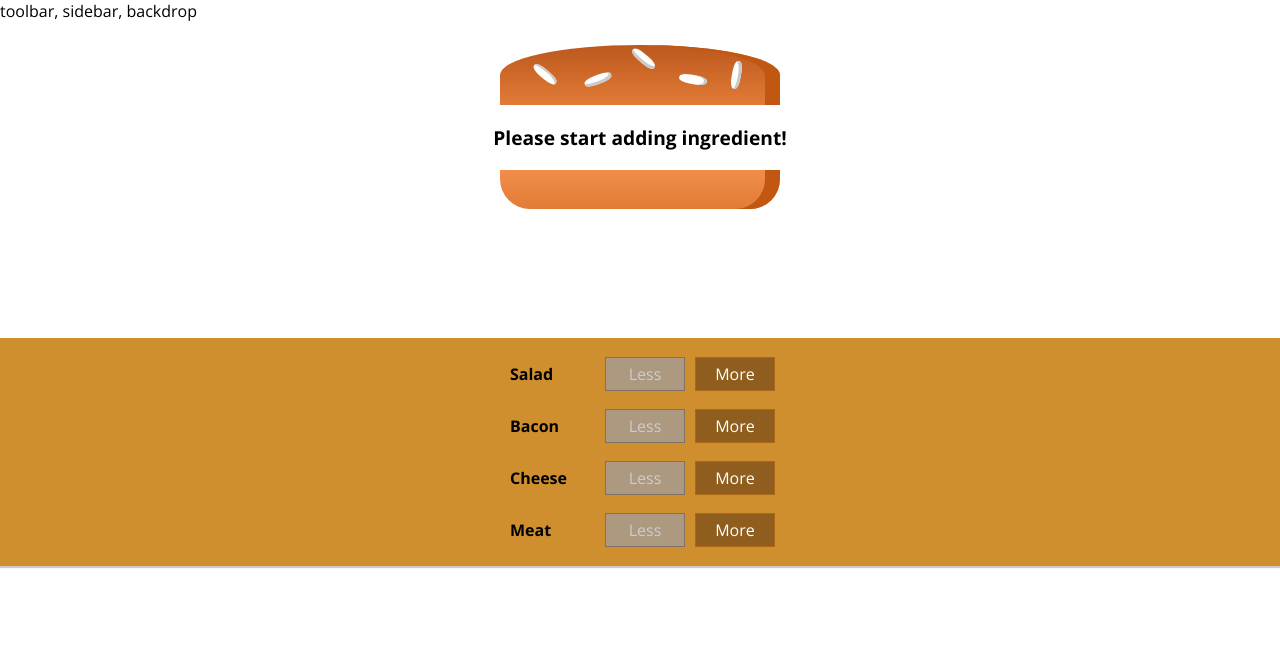
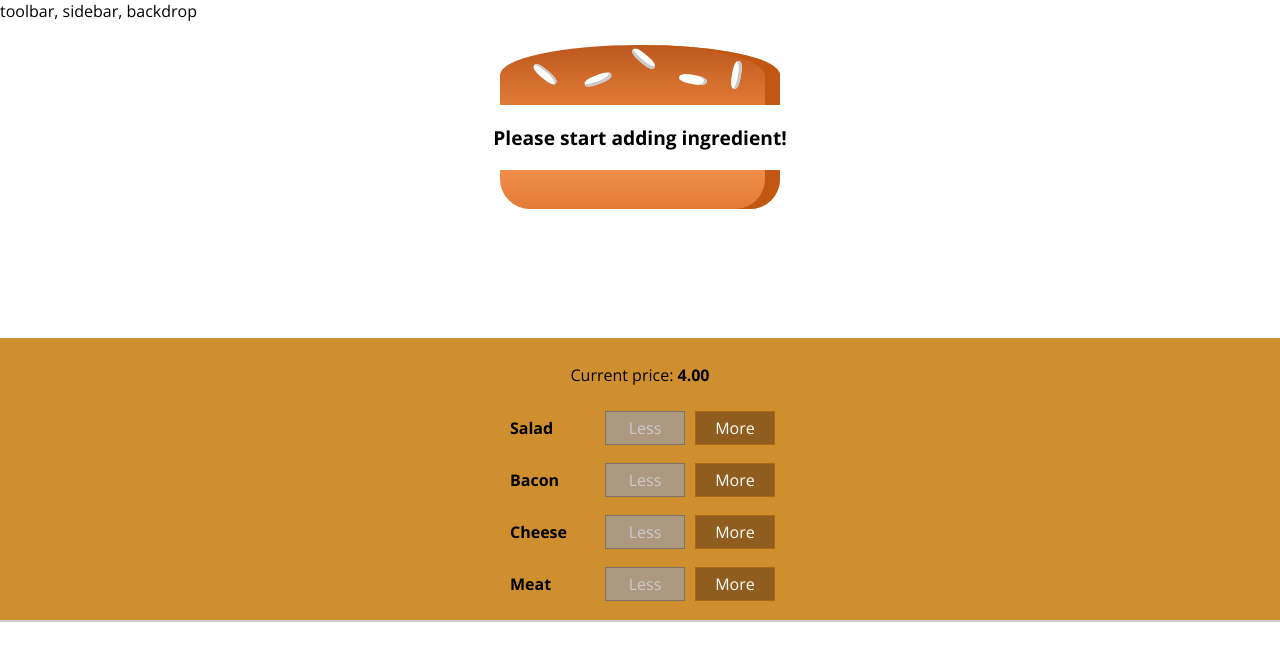
Before and after one commit to rafliandreansyah/ReactBurgerApp, a React app: page / in a window 1280 px wide. Shown: the top 660 px of the page. Built offline with nearby package versions, Linux system fonts and the light colour scheme.

Commit message:
Menambah harga

```diff
--- a/src/components/Burger/BuildControls/BuildControls.js
+++ b/src/components/Burger/BuildControls/BuildControls.js
@@ -12,6 +12,9 @@
 
 const buildControls = (props) => (
   <div className={classes.BuildControls}>
+    <p>
+      Current price: <strong>{props.price.toFixed(2)}</strong>{" "}
+    </p>
     {controls.map((ctr) => {
       return (
         <BuildControl
--- a/src/containers/BurgerBuilder/BurgerBuilder.js
+++ b/src/containers/BurgerBuilder/BurgerBuilder.js
@@ -71,6 +71,7 @@
           addIngredients={this.addedIngredientHandler}
           removeIngredients={this.removeIngredientHandler}
           disabled={disableInfo}
+          price={this.state.totalPrice}
         />
       </Aux>
     );
```
